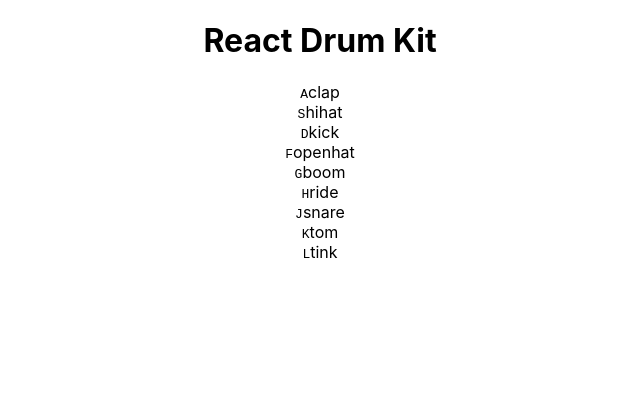
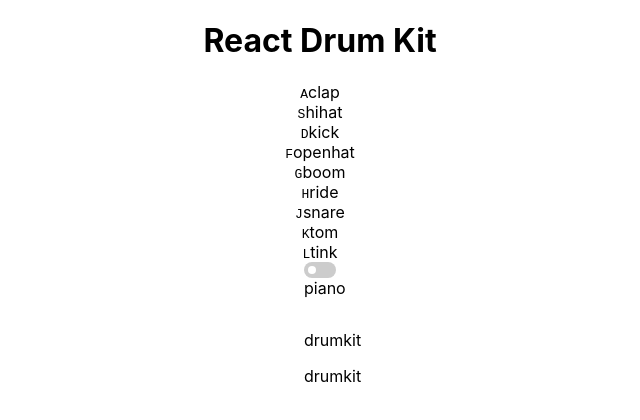
Before and after one commit to abhi15sep/drum-kit, a React (Create React App) app: page / in a window 1280 px wide. Shown: the top 420 px of the page, without its empty margins (320-960 px from the left). Built offline with nearby package versions, Linux system fonts and the light colour scheme.

Commit message:
minor additions

```diff
--- a/src/App.css
+++ b/src/App.css
@@ -1,3 +1,67 @@
 .App {
   text-align: center;
 }
+
+/* Switch Slider */
+
+.switch {
+  position: relative;
+  display: inline-block;
+  /* width: 60px;
+  height: 34px; */
+  width: 2rem;
+  height: 1rem;
+}
+
+.switch input {
+  opacity: 0;
+  width: 0;
+  height: 0;
+}
+
+.slider {
+  position: absolute;
+  cursor: pointer;
+  top: 0;
+  left: 0;
+  right: 0;
+  bottom: 0;
+  background-color: #ccc;
+  -webkit-transition: 0.4s;
+  transition: 0.4s;
+}
+
+.slider:before {
+  position: absolute;
+  content: "";
+  height: 0.5rem;
+  width: 0.5rem;
+  left: 4px;
+  bottom: 4px;
+  background-color: white;
+  -webkit-transition: 0.4s;
+  transition: 0.4s;
+}
+
+input:checked + .slider {
+  background-color: #2196f3;
+}
+
+input:focus + .slider {
+  box-shadow: 0 0 1px #2196f3;
+}
+
+input:checked + .slider:before {
+  -webkit-transform: translateX(0.5rem);
+  -ms-transform: translateX(0.5rem);
+  transform: translateX(0.5rem);
+}
+
+/* Rounded sliders */
+.slider.round {
+  border-radius: 1rem;
+}
+
+.slider.round:before {
+  border-radius: 50%;
+}
--- a/src/App.js
+++ b/src/App.js
@@ -115,7 +115,41 @@
   }
 ];
 
+console.log(drum[0].url);
+
 class App extends Component {
+  constructor() {
+    super();
+    this.state = {
+      activeInstrument: undefined // remove double quotes later
+    };
+  }
+
+  changeActiveInstrument = () => {
+    // console.log();
+    let switchInstrument = document.getElementById("instrument-switch");
+    // console.log(switchInstrument);
+
+    // document.getElementById("instrument-switch").value = "piano";
+    // console.log(switchInstrument);
+
+    if (switchInstrument.checked) {
+      this.setState({
+        activeInstrument: "drumkit"
+      });
+      // console.log(this.state.activeInstrument);
+    } else {
+      this.setState({
+        activeInstrument: "piano"
+      });
+    }
+    this.stateChangeFunc();
+  };
+
+  stateChangeFunc = () => {
+    console.log(this.state.activeInstrument);
+  };
+
   render() {
     return (
       <div className="App">
@@ -166,6 +200,20 @@
               <kbd>L</kbd>
               <span className="sound">tink</span>
             </div>
+
+            <label className="switch">
+              <p style={{ display: "block" }}>piano</p>
+              <input
+                id="instrument-switch"
+                type="checkbox"
+                value="drumkit"
+                onChange={this.changeActiveInstrument}
+                style={{ display: "block" }}
+              />
+              <p style={{ display: "block" }}>drumkit</p>
+              drumkit
+              <span className="slider round" />
+            </label>
           </div>
         </div>
       </div>
```
